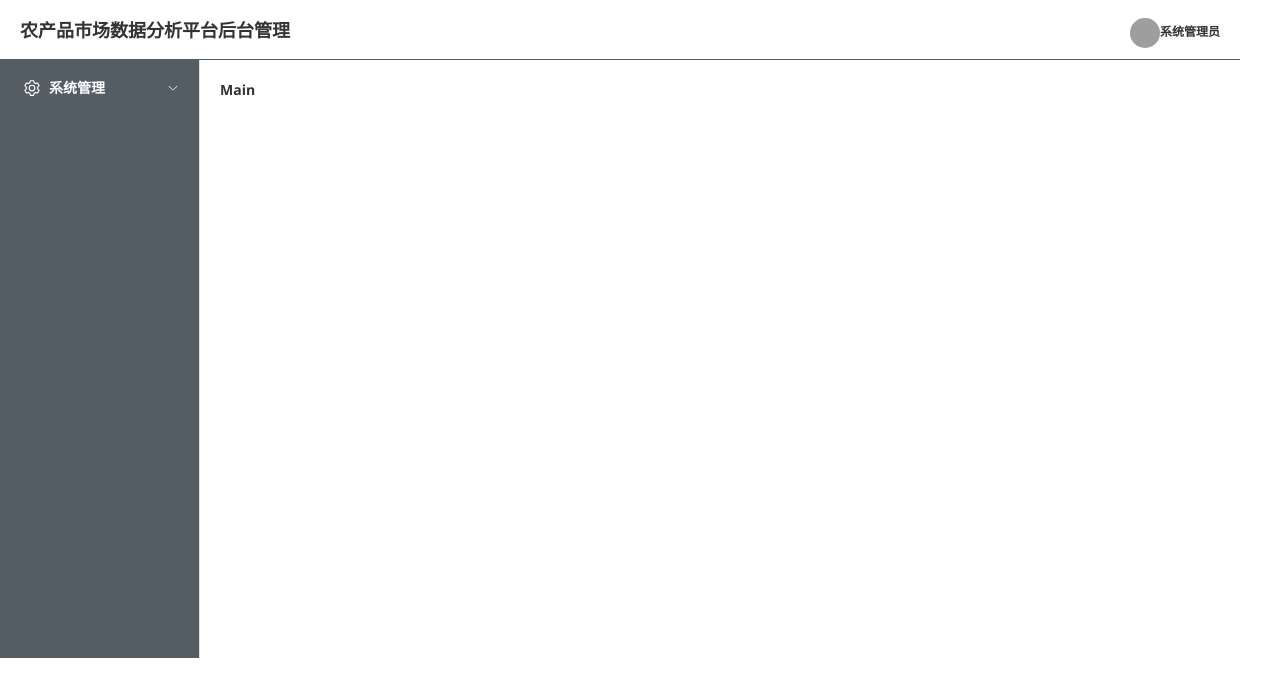
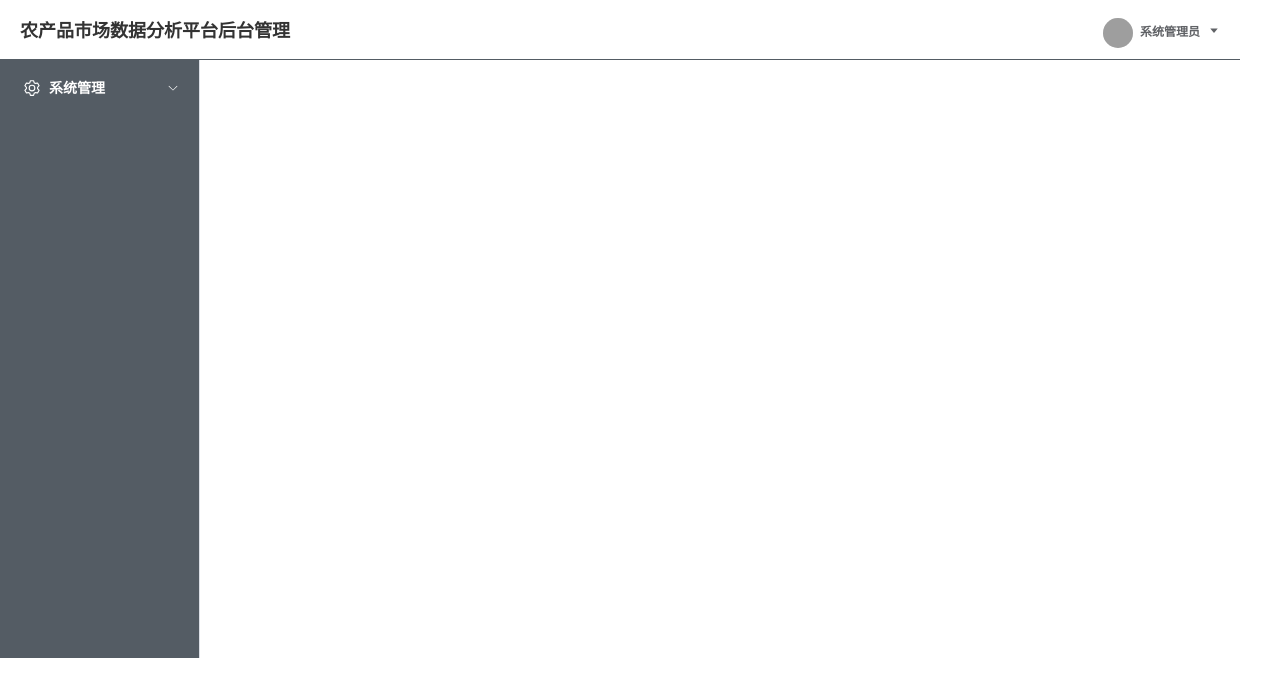
Before and after one commit to hanhu8426/agricultural_products, a Vue app: page /manage in a window 1280 px wide. Shown: the top 696 px of the page. Built offline with nearby package versions, Linux system fonts and the light colour scheme; grey boxes are pictures that could not be loaded.

Commit message:
管理员页面Head

```diff
--- a/src/views/manager/index.vue
+++ b/src/views/manager/index.vue
@@ -1,7 +1,9 @@
 <script setup>
 import {
+  CaretBottom,
   Setting,
 } from '@element-plus/icons-vue'
+import {useRouter} from "vue-router";
 import {ref} from 'vue'
 const handleOpen = (key, keyPath) => {
   console.log(key, keyPath)
@@ -10,6 +12,16 @@ const handleClose = (key, keyPath) => {
   console.log(key, keyPath)
 }
 const circleUrl = ref('https://cube.elemecdn.com/3/7c/3ea6beec64369c2642b92c6726f1epng.png');
+
+// 点击退出按钮进行退出
+const router = useRouter();
+const handleCommand = (command)=> {
+  console.log(command);
+  if (command === 'logout') {
+    // 使用 Vue Router 的编程式导航跳转到另一个路由
+    router.push('/login'); // 假设路由的名称是 'logout'
+  }
+}
 </script>
 
 <template>
@@ -18,8 +30,19 @@ const circleUrl = ref('https://cube.elemecdn.com/3/7c/3ea6beec64369c2642b92c6726
       <div class="title" style="font-size: 18px; display: flex">农产品市场数据分析平台后台管理
         <div style="display:flex;justify-content: center;">
           <el-avatar :size="30" :src="circleUrl" />
-          <p style="font-size: 12px;padding-top: 6px">系统管理员</p>
-          <i class="el-icon-arrow-down"></i>
+          <el-dropdown trigger="click" style="font-size: 12px;padding-top: 6px; margin-left: 7px" @command="handleCommand">
+            <span class="el-dropdown-link">
+              系统管理员
+              <el-icon class="el-icon--right"><caret-bottom /></el-icon>
+            </span>
+              <template #dropdown>
+                <el-dropdown-menu>
+                  <el-dropdown-item class="clearfix" command="logout">
+                    退出登录
+                  </el-dropdown-item>
+                </el-dropdown-menu>
+              </template>
+          </el-dropdown>
         </div>
       </div>
       <div class="header_right" >
@@ -33,7 +56,7 @@ const circleUrl = ref('https://cube.elemecdn.com/3/7c/3ea6beec64369c2642b92c6726
               active-text-color="#ffd04b"
               background-color="#545c64"
               class="el-menu-vertical-demo"
-              default-active="2"
+              default-active="1"
               text-color="#fff"
               @open="handleOpen"
               @close="handleClose"
@@ -54,7 +77,7 @@ const circleUrl = ref('https://cube.elemecdn.com/3/7c/3ea6beec64369c2642b92c6726
           </el-menu>
         </el-col>
       </el-aside>
-      <el-main>Main</el-main>
+      <el-main></el-main>
     </el-container>
   </div>
 </template>
@@ -76,5 +99,10 @@ el-avatar{
   justify-content: space-between;
   align-items: center;
 }
-
+.el-dropdown__popper {
+  --el-dropdown-menu-box-shadow: var(--el-box-shadow-light);
+  --el-dropdown-menuItem-hover-fill: #545c64;
+  --el-dropdown-menuItem-hover-color: white;
+  --el-dropdown-menu-index: 10;
+}
 </style>
```
